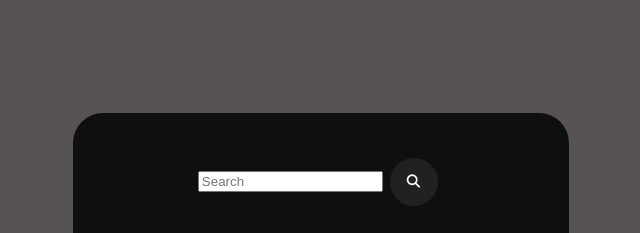
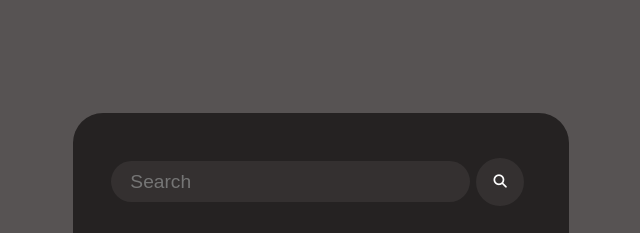
Before and after one commit to Lesmorales1221/Weather-Dashboard-API, a plain HTML site: page index.html in a window 1280 px wide. Shown: the part 98-331 px from the top of the page, without its empty margins (319-959 px from the left). Drawn offline with Linux system fonts and the light colour scheme.

Commit message:
added style to search-bar

```diff
--- a/style.css
+++ b/style.css
@@ -9,7 +9,7 @@ body{
 }
 
 .weather-box {
-    background: #000000d0;
+    background: #1a1818d0;
     color: white;
     padding: 2em;
     border-radius: 30px;
@@ -36,3 +36,14 @@ button {
     cursor: pointer;
     transition: 0.3s ease-in-out;
 }
+
+input.search-bar {
+    border: none;
+    outline: none;
+    padding: 0.5em 1em;
+    border-radius: 25px;
+    background: #7e77772b;
+    color: white;
+    font-size: 100%;
+    width: calc(100% - 100px);
+}
```
